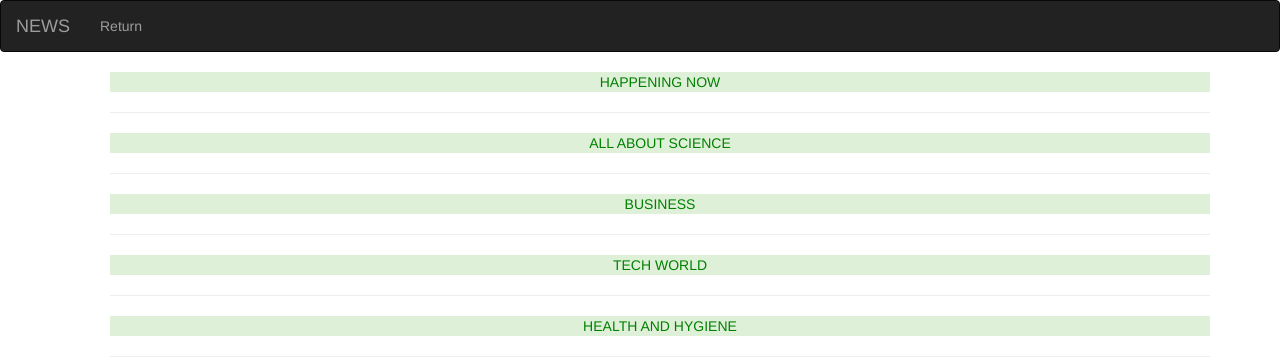
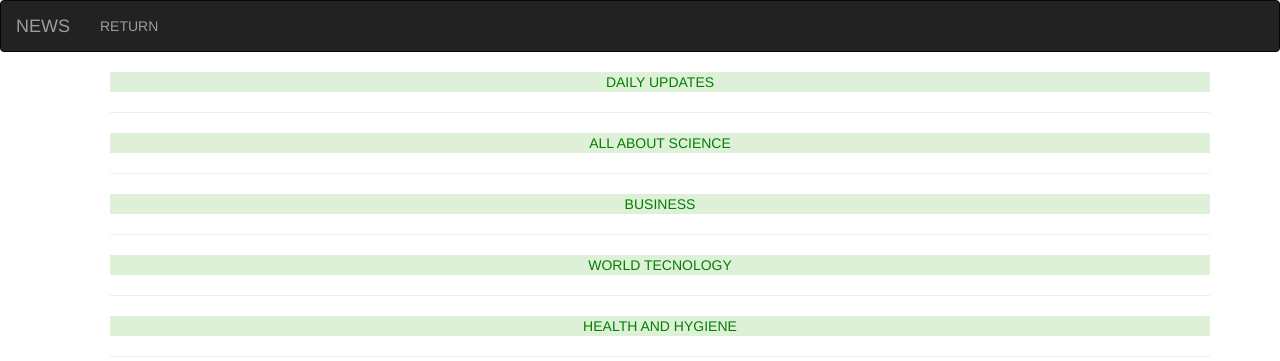
Before and after one commit to Emmanuel-otieno/ews, a Flask app: template app/templates/index.html in a window 1280 px wide. Shown: the top 361 px of the page. Run offline with Flask 2, Linux system fonts and the light colour scheme; the template is opened without the code that fills it, so the values that code supplies are empty; some libraries are stand-ins or nearby versions.

```diff
--- a/app/main/view.py
+++ b/app/main/view.py
@@ -29,4 +29,4 @@ def articles(id):
 	articles = get_articles(id)
 	title = f'NH | {id}'
 
-	return render_template('articles.html',title= title,articles = articles)
+	return render_template('news.html',title= title,articles = articles)
--- a/app/static/css/news.css
+++ b/app/static/css/news.css
@@ -1,8 +1,9 @@
-.posterPath
+.body
 {
     padding-bottom: 40%;
     padding-top: 30%;
     background-size: cover;
+    background-color: bisque;
 }
 .news-details
 {
--- a/app/templates/index.html
+++ b/app/templates/index.html
@@ -12,7 +12,7 @@
 {% block content%}
 <div class="container">
  <ul>
-    <li class="text-center bg bg-success news"> HAPPENING NOW</li>
+    <li class="text-center bg bg-success news"> DAILY UPDATES</li>
     <hr>
 
     {{ macro.displaySourceList(general_sources)}}
@@ -30,7 +30,7 @@
 
 
 
-    <li class="text-center bg bg-success news"> TECH WORLD </li>
+    <li class="text-center bg bg-success news"> WORLD TECNOLOGY </li>
     <hr>
 
     {{ macro.displaySourceList(technology_sources)}}
--- a/app/templates/navbar.html
+++ b/app/templates/navbar.html
@@ -11,7 +11,7 @@
         </div>
         <div class="navbar-collapse collapse">
             <ul class=" text-center nav navbar-nav">
-                <li><a href="/">Return</a></li>
+                <li><a href="/">RETURN</a></li>
         </div>
     </div>
 </div>
```
